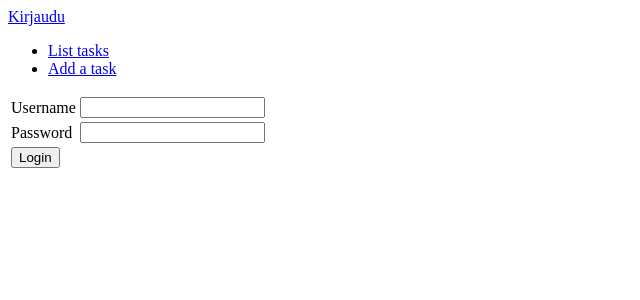
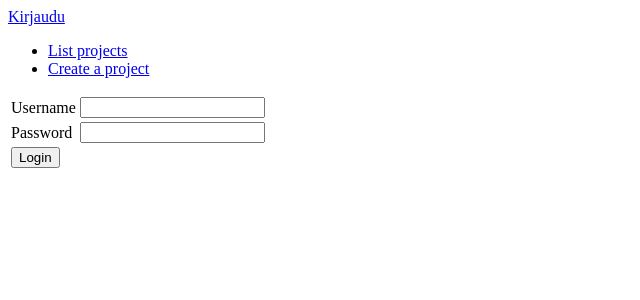
Before and after one commit to vuolen/tsoha-harjoitustyo, a Flask app: page /auth/login in a window 1280 px wide. Shown: the top 300 px of the page, without its empty margins (0-640 px from the left). Run offline with Flask 2, Linux system fonts and the light colour scheme.

Commit message:
fix typo in layout

```diff
--- a/application/templates/layout.html
+++ b/application/templates/layout.html
@@ -16,8 +16,8 @@
       {% endif %}
 
       <ul>
-	<li><a href="{{ url_for('projects_index') }}">List tasks</a></li>
-	<li><a href="{{ url_for('projects_form') }}">Add a task</a></li>
+	<li><a href="{{ url_for('projects_index') }}">List projects</a></li>
+	<li><a href="{{ url_for('projects_form') }}">Create a project</a></li>
       </ul>
 
       {% block body %}
```
